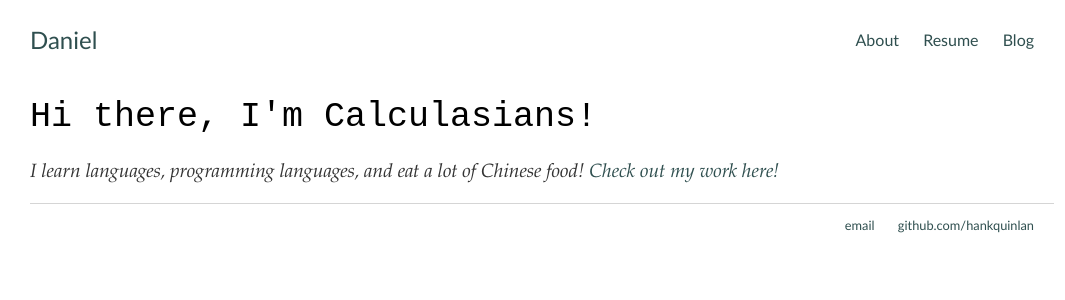
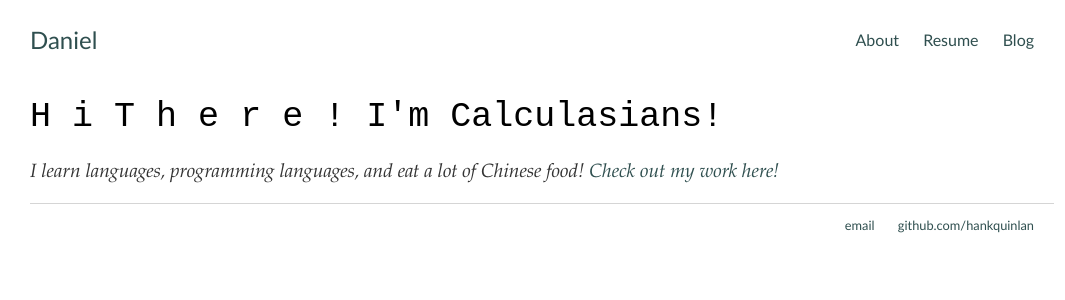
Before and after one commit to Calculasians/calculasians.github.io, a Jekyll site: the page built from index.html, in a window 1280 px wide. Shown: the top 300 px of the page, without its empty margins (98-1163 px from the left). Built offline with Jekyll 4.4.1, drawn with Linux system fonts in a browser that asks for light colours.

Commit message:
Update index.html

```diff
--- a/index.html
+++ b/index.html
@@ -3,7 +3,15 @@ layout: default
 title: A Website in the Making
 ---
 <div class="blurb">
-	<h1>Hi there, I'm Calculasians!</h1>
+	<h1><it>H</it>
+		<it>i </it>
+		<it>T</it>
+		<it>h</it>
+		<it>e</it>
+		<it>r</it>
+		<it>e</it>
+		<it>!</it>
+		I'm Calculasians!</h1>
 	<p class="sub-header">I learn languages, programming languages, and eat a lot of Chinese food! <a href="/about">Check out my work here!</a></p>
 </div><!-- /.blurb -->
 
```
